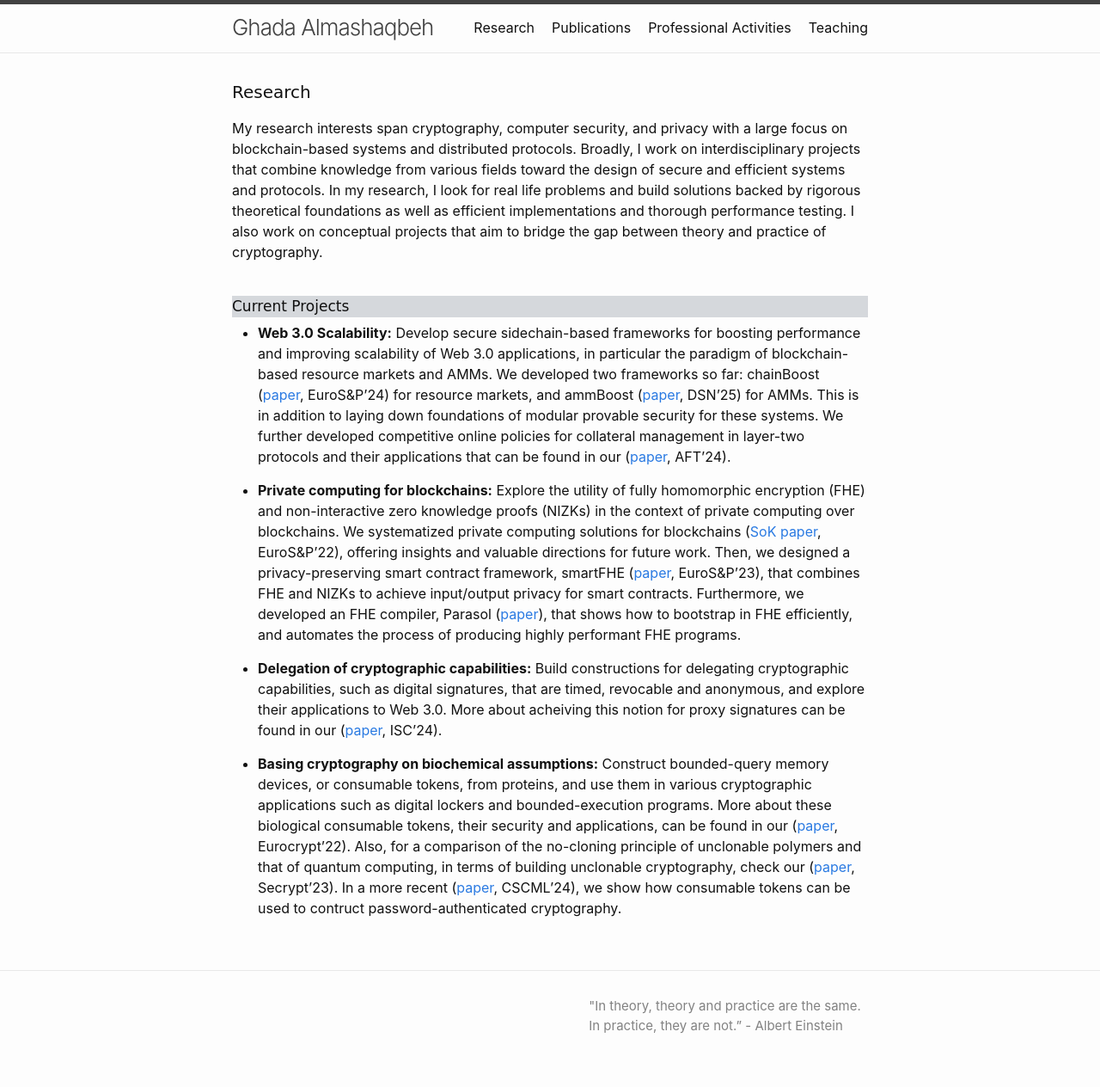
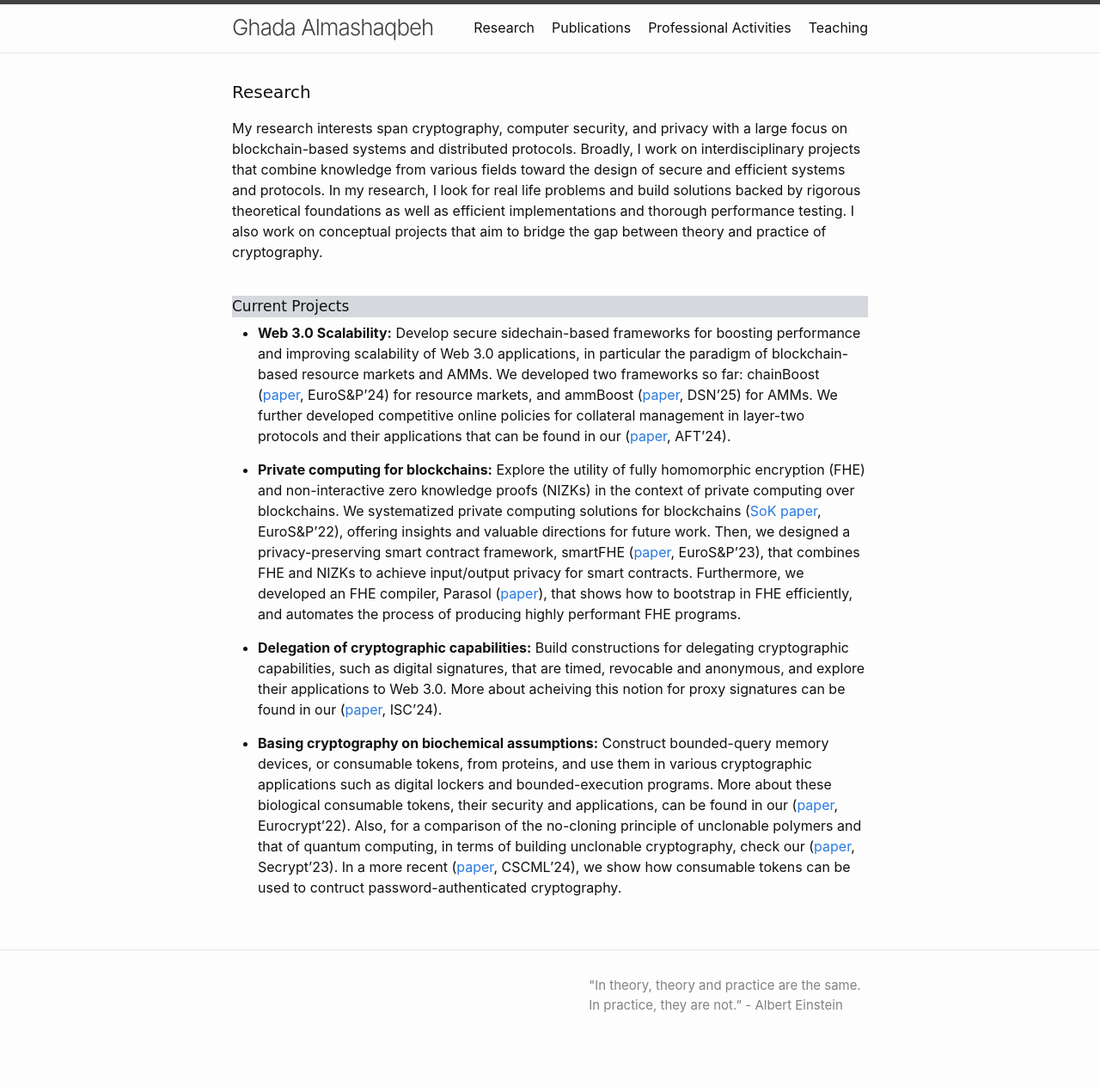
Before and after one commit to GhadaAlmashaqbeh/GhadaAlmashaqbeh.github.io, a Jekyll site: the page built from 01-research.md, in a window 1280 px wide. Shown: the whole page at 86% size. Built offline with Jekyll 4.4.1, drawn with Linux system fonts in a browser that asks for light colours; after the commit the page ends 1240 px from its top, so only the background shows below that.

```diff
--- a/01-research.md
+++ b/01-research.md
@@ -13,7 +13,7 @@
 
 <div style="font-family: 'Comic Sans MS'; font-size:17px; background-color:rgb(213, 216, 220);margin-bottom:6px;">Current Projects</div>
 
-* **Web 3.0 Scalability:** Develop secure sidechain-based frameworks for boosting performance and improving scalability of Web 3.0 applications, in particular the paradigm of blockchain-based resource markets and AMMs. We developed two frameworks so far: chainBoost ([paper](https://eprint.iacr.org/2024/1020), EuroS&P'24) for resource markets, and ammBoost ([paper](https://eprint.iacr.org/2024/1021), DSN'25) for AMMs.  This is in addition to laying down foundations of modular provable security for these systems. We further developed competitive online policies for collateral management in layer-two protocols and their applications that can be found in our ([paper](https://eprint.iacr.org/2024/1022), AFT'24).<br/>
+* **Web 3.0 Scalability:** Develop secure sidechain-based frameworks for boosting performance and improving scalability of Web 3.0 applications, in particular the paradigm of blockchain-based resource markets and AMMs. We developed two frameworks so far: chainBoost ([paper](https://eprint.iacr.org/2024/1020), EuroS&P'24) for resource markets, and ammBoost ([paper](https://eprint.iacr.org/2024/1021), DSN'25) for AMMs. We further developed competitive online policies for collateral management in layer-two protocols and their applications that can be found in our ([paper](https://eprint.iacr.org/2024/1022), AFT'24).<br/>
 
 * **Private computing for blockchains:** Explore the utility of fully homomorphic encryption (FHE) and non-interactive zero knowledge proofs (NIZKs) in the context of private computing over blockchains. We systematized private computing solutions for blockchains ([SoK paper](https://eprint.iacr.org/2021/727.pdf), EuroS&P'22), offering insights and valuable directions for future work. Then, we designed a privacy-preserving smart contract framework, smartFHE ([paper](https://eprint.iacr.org/2021/133), EuroS&P'23), that combines FHE and NIZKs to achieve input/output privacy for smart contracts. Furthermore, we developed an FHE compiler, Parasol ([paper](https://eprint.iacr.org/2025/1144.pdf)), that shows how to bootstrap in FHE efficiently, and automates the process of producing highly performant FHE programs.
 
```
